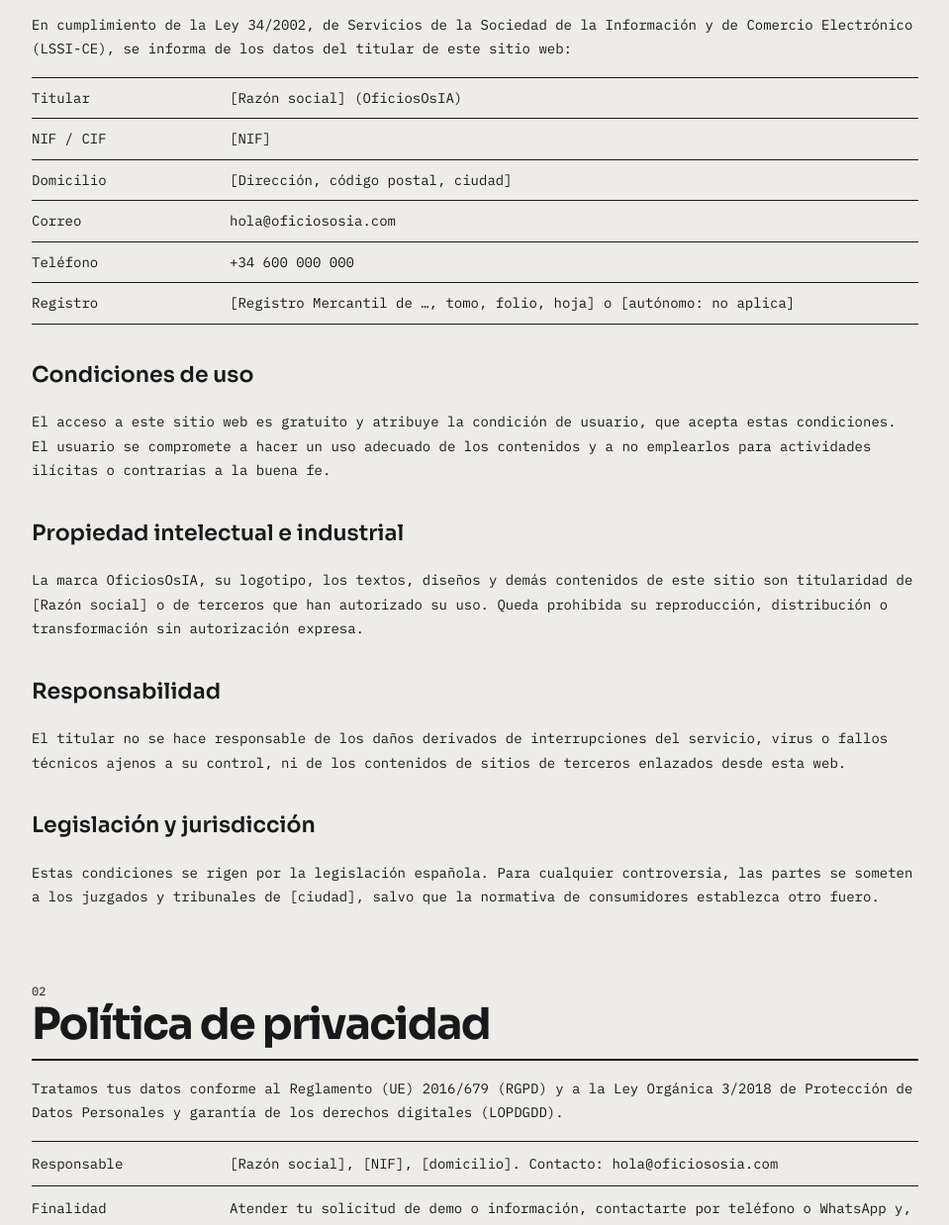
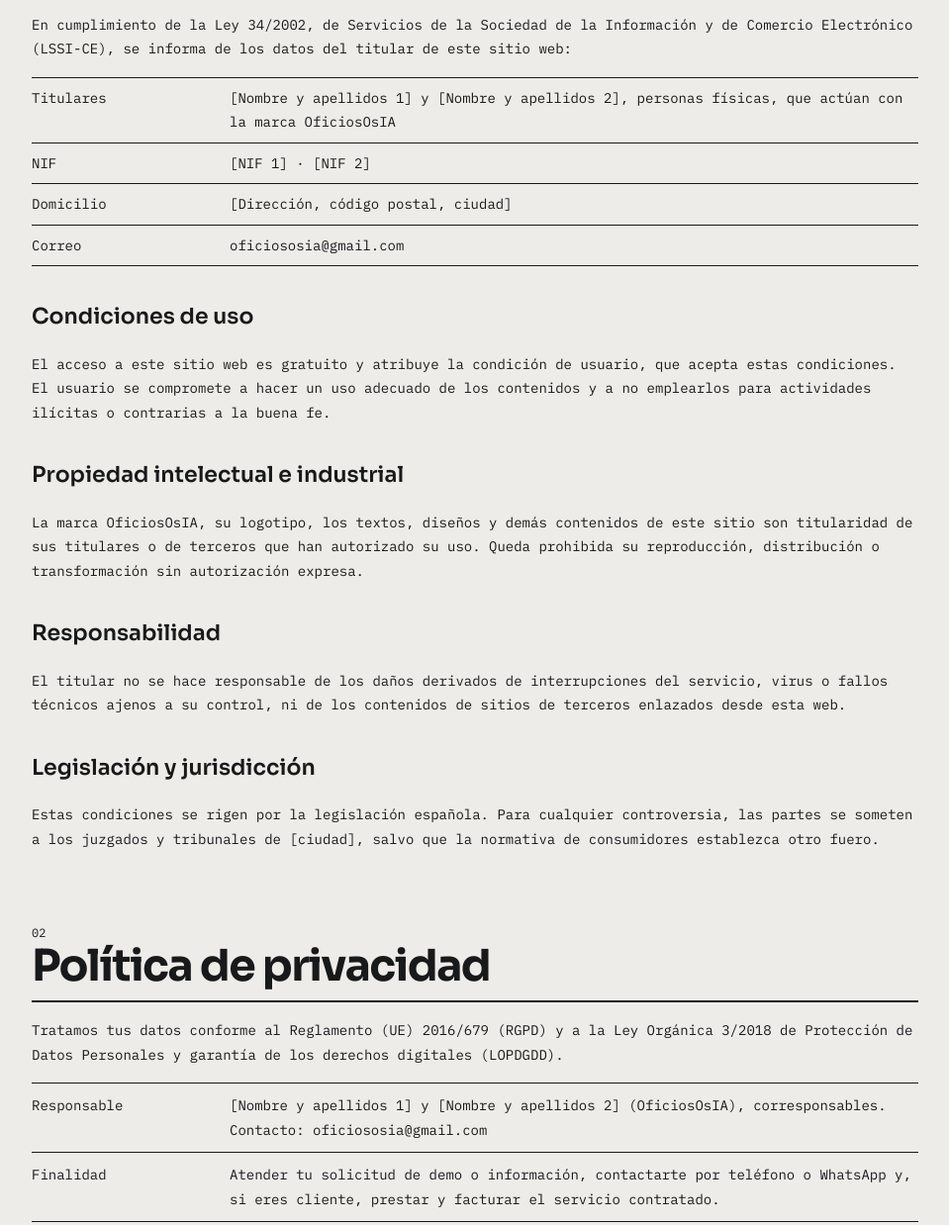
Before and after one commit to oficiososia/OficiosOsIA, a plain HTML site: page site/legal.html in a window 1280 px wide. Shown: the part 357-1595 px from the top of the page at 99% size, without its empty margins (160-1119 px from the left). Drawn offline with Linux system fonts and the light colour scheme.

Commit message:
docs(legal): aviso legal con dos co-titulares y el correo oficiososia@gmail.com
Dos personas físicas con la marca OficiosOsIA (sin sociedad, sin datos
registrales), correo oficiososia@gmail.com, destinatarios reales (Vercel
y Gmail), fuera las filas de cookies de analítica y marketing que la web
no instala, y enlace a la privacidad y los términos de Entrenos. NO
publicar: quedan [Nombre y apellidos 1/2], [NIF 1/2], domicilio y ciudad.

Co-Authored-By: Claude Opus 5.5 <noreply@anthropic.com>

```diff
--- a/site/legal.html
+++ b/site/legal.html
@@ -28,17 +28,19 @@
     <div class="legal-sec__head"><div>01</div><h1>Aviso legal</h1></div>
     <p>En cumplimiento de la Ley 34/2002, de Servicios de la Sociedad de la Información y de Comercio Electrónico (LSSI-CE), se informa de los datos del titular de este sitio web:</p>
     <dl class="legal-table">
-      <dt>Titular</dt><dd>[Razón social] (OficiosOsIA)</dd>
-      <dt>NIF / CIF</dt><dd>[NIF]</dd>
+      <!-- Dos personas físicas, co-titulares, con la marca OficiosOsIA (dicho por
+           el dueño, 24-oct-2026). Los mismos nombres que en
+           entrenos-atleta/lib/legal/titular.ts y en las altas de API. No hay
+           sociedad: sin datos registrales. -->
+      <dt>Titulares</dt><dd>[Nombre y apellidos 1] y [Nombre y apellidos 2], personas físicas, que actúan con la marca OficiosOsIA</dd>
+      <dt>NIF</dt><dd>[NIF 1] · [NIF 2]</dd>
       <dt>Domicilio</dt><dd>[Dirección, código postal, ciudad]</dd>
-      <dt>Correo</dt><dd>hola@oficiososia.com</dd>
-      <dt>Teléfono</dt><dd>+34 600 000 000</dd>
-      <dt>Registro</dt><dd>[Registro Mercantil de …, tomo, folio, hoja] o [autónomo: no aplica]</dd>
+      <dt>Correo</dt><dd>oficiososia@gmail.com</dd>
     </dl>
     <h3>Condiciones de uso</h3>
     <p>El acceso a este sitio web es gratuito y atribuye la condición de usuario, que acepta estas condiciones. El usuario se compromete a hacer un uso adecuado de los contenidos y a no emplearlos para actividades ilícitas o contrarias a la buena fe.</p>
     <h3>Propiedad intelectual e industrial</h3>
-    <p>La marca OficiosOsIA, su logotipo, los textos, diseños y demás contenidos de este sitio son titularidad de [Razón social] o de terceros que han autorizado su uso. Queda prohibida su reproducción, distribución o transformación sin autorización expresa.</p>
+    <p>La marca OficiosOsIA, su logotipo, los textos, diseños y demás contenidos de este sitio son titularidad de sus titulares o de terceros que han autorizado su uso. Queda prohibida su reproducción, distribución o transformación sin autorización expresa.</p>
     <h3>Responsabilidad</h3>
     <p>El titular no se hace responsable de los daños derivados de interrupciones del servicio, virus o fallos técnicos ajenos a su control, ni de los contenidos de sitios de terceros enlazados desde esta web.</p>
     <h3>Legislación y jurisdicción</h3>
@@ -49,14 +51,16 @@
     <div class="legal-sec__head"><div>02</div><h2>Política de privacidad</h2></div>
     <p>Tratamos tus datos conforme al Reglamento (UE) 2016/679 (RGPD) y a la Ley Orgánica 3/2018 de Protección de Datos Personales y garantía de los derechos digitales (LOPDGDD).</p>
     <dl class="legal-table legal-table--roomy">
-      <dt>Responsable</dt><dd>[Razón social], [NIF], [domicilio]. Contacto: hola@oficiososia.com</dd>
+      <dt>Responsable</dt><dd>[Nombre y apellidos 1] y [Nombre y apellidos 2] (OficiosOsIA), corresponsables. Contacto: oficiososia@gmail.com</dd>
       <dt>Finalidad</dt><dd>Atender tu solicitud de demo o información, contactarte por teléfono o WhatsApp y, si eres cliente, prestar y facturar el servicio contratado.</dd>
       <dt>Legitimación</dt><dd>Tu consentimiento al enviar el formulario (art. 6.1.a RGPD) y, en su caso, la ejecución de un contrato (art. 6.1.b) y el cumplimiento de obligaciones legales (art. 6.1.c).</dd>
       <dt>Datos tratados</dt><dd>Nombre, teléfono, tipo de negocio y los datos que nos facilites durante la relación comercial.</dd>
       <dt>Conservación</dt><dd>Solicitudes: hasta 12 meses si no llegas a ser cliente. Clientes: mientras dure la relación y los plazos legales posteriores (fiscales: 6 años).</dd>
-      <dt>Destinatarios</dt><dd>No cedemos tus datos a terceros salvo obligación legal. Proveedores que actúan como encargados del tratamiento: [alojamiento web, correo, CRM, proveedor de IA]. Si alguno está fuera del EEE, se aplican cláusulas contractuales tipo de la Comisión Europea.</dd>
-      <dt>Derechos</dt><dd>Acceso, rectificación, supresión, oposición, limitación y portabilidad, y retirar tu consentimiento en cualquier momento, escribiendo a hola@oficiososia.com con copia de tu documento de identidad. Puedes reclamar ante la Agencia Española de Protección de Datos (aepd.es).</dd>
+      <dt>Destinatarios</dt><dd>No cedemos tus datos a terceros salvo obligación legal. Proveedores que actúan como encargados del tratamiento: Vercel (alojamiento de esta web) y Google (el correo, Gmail). Los dos están en EE. UU.; la transferencia se ampara en el Marco de Privacidad de Datos UE-EE. UU. o en cláusulas contractuales tipo de la Comisión Europea.</dd>
+      <dt>Derechos</dt><dd>Acceso, rectificación, supresión, oposición, limitación y portabilidad, y retirar tu consentimiento en cualquier momento, escribiendo a oficiososia@gmail.com con copia de tu documento de identidad. Puedes reclamar ante la Agencia Española de Protección de Datos (aepd.es).</dd>
     </dl>
+    <h3>Entrenos</h3>
+    <p>Entrenos, la plataforma de entrenamiento de triatlón que presentamos en <a href="/entrenos">/entrenos</a>, tiene su propia <a href="https://entrenos-atleta.vercel.app/privacidad">política de privacidad</a> y sus <a href="https://entrenos-atleta.vercel.app/terminos">términos de uso</a>. Hoy es gratuita y sin ánimo de lucro. Allí, el responsable de los datos de cada atleta es su entrenador, y nosotros los tratamos por su encargo.</p>
     <h3>Datos de tus clientes</h3>
     <p>Cuando automatizamos tu negocio, tratamos datos de tus clientes en tu nombre. En ese caso actuamos como encargado del tratamiento y firmamos contigo un contrato conforme al artículo 28 del RGPD.</p>
     <h3>Seguridad</h3>
@@ -71,8 +75,6 @@
         <thead><tr><th>Cookie</th><th>Tipo</th><th>Duración</th><th>Finalidad</th></tr></thead>
         <tbody>
           <tr><td>oficiososia-cookies</td><td>Técnica · propia</td><td>12 meses</td><td>Guarda tu elección sobre cookies.</td></tr>
-          <tr><td>[_ga, _ga_*]</td><td>Analítica · terceros</td><td>[24 meses]</td><td>[Medir visitas de forma agregada. Solo con consentimiento.]</td></tr>
-          <tr><td>[_fbp]</td><td>Marketing · terceros</td><td>[3 meses]</td><td>[Medir campañas publicitarias. Solo con consentimiento.]</td></tr>
         </tbody>
       </table>
     </div>
```
